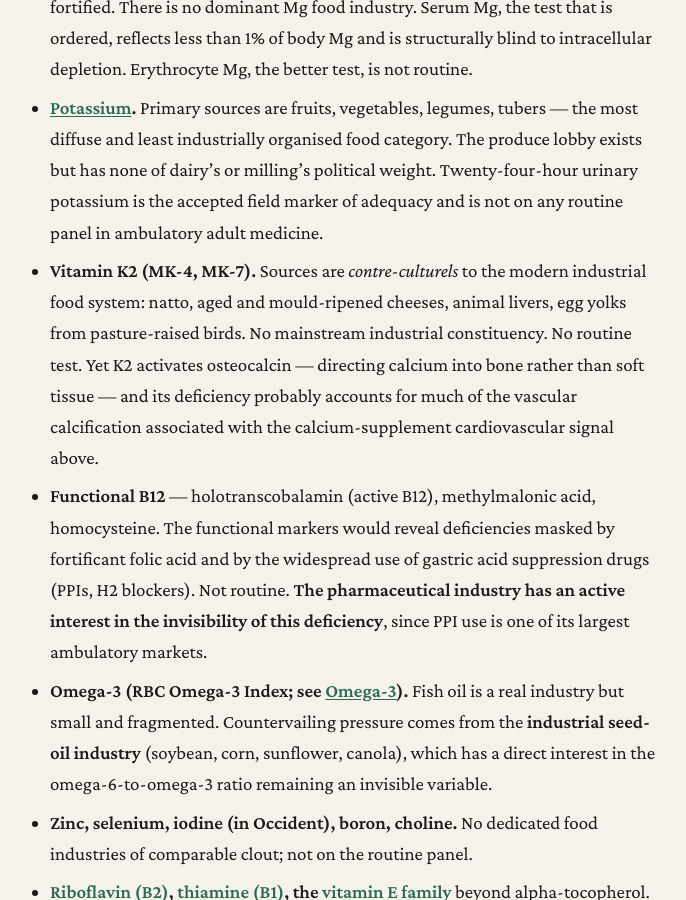
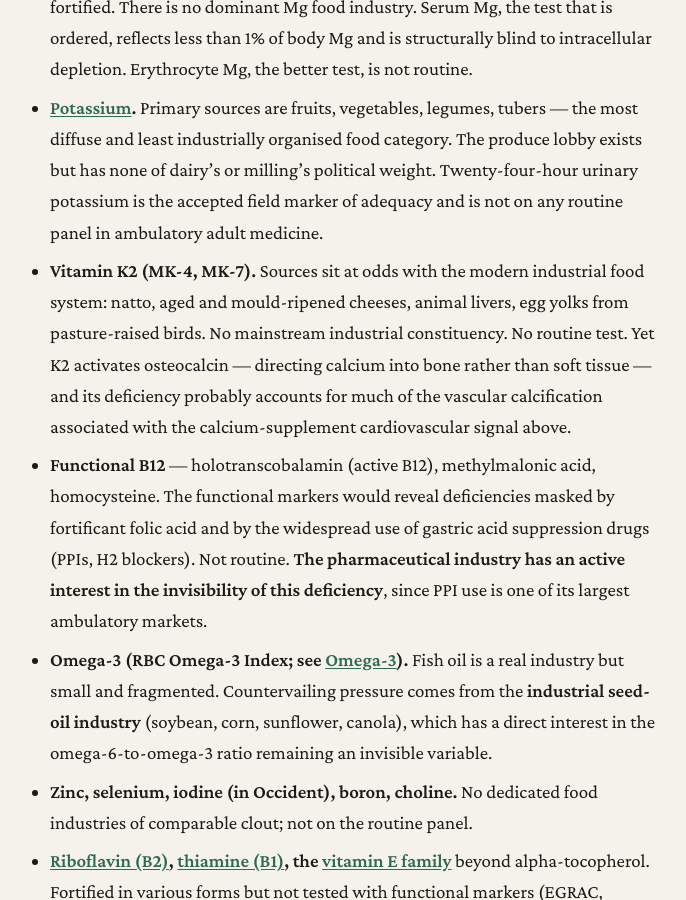
Before and after one commit to PerigGouanvic/physiological-rights, a Jekyll site: the page built from _critique/behind-every-test-an-industry.md, in a window 1280 px wide and 900 px high, scrolled down 13254 px. Shown: the whole window, without its empty margins (131-817 px from the left). Built offline with Jekyll 4.4.1, drawn with Linux system fonts in a browser that asks for light colours; comment, search, counter and statistics services are not loaded; some of the changed text lies outside the part shown.

Commit message:
edit(critique): clean remaining French residues in BEATI
"tiers monde" → "Global South" (current global-health register).
"contre-culturels" → "at odds with" (avoids the 1960s-hippie connotation
that "counter-cultural" carries in English but not in French).

Co-Authored-By: Claude Opus 4.7 <noreply@anthropic.com>

```diff
--- a/_critique/behind-every-test-an-industry.md
+++ b/_critique/behind-every-test-an-industry.md
@@ -152,7 +152,7 @@ The mirror image of the five cases above is a group of nutrients whose biologica
 
 - **[Magnesium](/rights/magnesium/).** Primary dietary sources are unrefined whole grains, legumes, nuts, seeds, dark leafy greens, dark chocolate. The industrial refining of grain **destroys** magnesium, and no country requires mandatory Mg fortification of refined flour — though the case for it is arguably stronger than for many nutrients that *are* fortified. There is no dominant Mg food industry. Serum Mg, the test that is ordered, reflects less than 1% of body Mg and is structurally blind to intracellular depletion. Erythrocyte Mg, the better test, is not routine.
 - **[Potassium](/rights/potassium/).** Primary sources are fruits, vegetables, legumes, tubers — the most diffuse and least industrially organised food category. The produce lobby exists but has none of dairy's or milling's political weight. Twenty-four-hour urinary potassium is the accepted field marker of adequacy and is not on any routine panel in ambulatory adult medicine.
-- **Vitamin K2 (MK-4, MK-7).** Sources are *contre-culturels* to the modern industrial food system: natto, aged and mould-ripened cheeses, animal livers, egg yolks from pasture-raised birds. No mainstream industrial constituency. No routine test. Yet K2 activates osteocalcin — directing calcium into bone rather than soft tissue — and its deficiency probably accounts for much of the vascular calcification associated with the calcium-supplement cardiovascular signal above.
+- **Vitamin K2 (MK-4, MK-7).** Sources sit at odds with the modern industrial food system: natto, aged and mould-ripened cheeses, animal livers, egg yolks from pasture-raised birds. No mainstream industrial constituency. No routine test. Yet K2 activates osteocalcin — directing calcium into bone rather than soft tissue — and its deficiency probably accounts for much of the vascular calcification associated with the calcium-supplement cardiovascular signal above.
 - **Functional B12** — holotranscobalamin (active B12), methylmalonic acid, homocysteine. The functional markers would reveal deficiencies masked by fortificant folic acid and by the widespread use of gastric acid suppression drugs (PPIs, H2 blockers). Not routine. **The pharmaceutical industry has an active interest in the invisibility of this deficiency**, since PPI use is one of its largest ambulatory markets.
 - **Omega-3 (RBC Omega-3 Index; see [Omega-3](/rights/omega-3/)).** Fish oil is a real industry but small and fragmented. Countervailing pressure comes from the **industrial seed-oil industry** (soybean, corn, sunflower, canola), which has a direct interest in the omega-6-to-omega-3 ratio remaining an invisible variable.
 - **Zinc, selenium, iodine (in Occident), boron, choline.** No dedicated food industries of comparable clout; not on the routine panel.
```
Also changed, not shown: other parts of _critique/behind-every-test-an-industry.md (+1 -1 lines).
